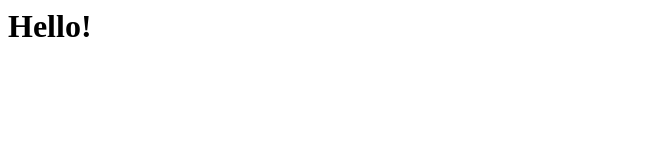
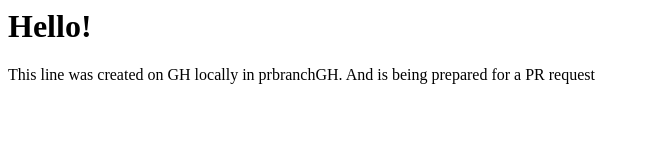
Before and after one commit to jacurrey/jacurrey.github.io, a plain HTML site: page index.html in a window 1280 px wide. Shown: the whole page, without its empty margins (0-650 px from the left). Drawn offline with Linux system fonts and the light colour scheme.

Commit message:
Update index.html

```diff
--- a/index.html
+++ b/index.html
@@ -1 +1,3 @@
 <h1>Hello!</h1>
+This line was created on GH locally in prbranchGH.
+And is being prepared for a PR request
```
